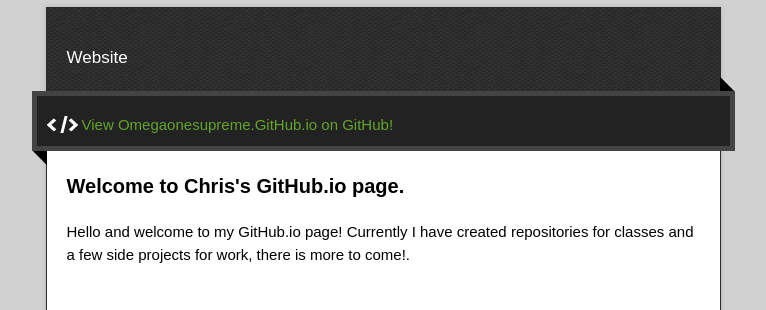
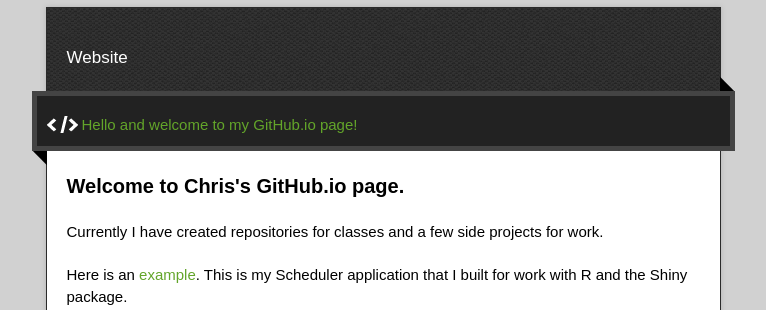
Before and after one commit to OmegaOneSupreme/OmegaOneSupreme.github.io, a plain HTML site: page index.html in a window 1280 px wide. Shown: the part 64-374 px from the top of the page, without its empty margins (257-1023 px from the left). Drawn offline with nearby package versions, Linux system fonts and the light colour scheme.

Commit message:
Update index.html

```diff
--- a/index.html
+++ b/index.html
@@ -29,7 +29,7 @@
       <div id="main" role="main">
         <div class="download-bar">
         <div class="inner">
-          <a href="https://github.com/OmegaOneSupreme" class="code">View Omegaonesupreme.GitHub.io on GitHub!</a>
+          <a href="https://github.com/OmegaOneSupreme" class="code">Hello and welcome to my GitHub.io page!</a>
         </div>
         <span class="blc"></span><span class="trc"></span>
         </div>
@@ -37,10 +37,10 @@
           <h3>
 <a id="welcome-to-github-pages" class="anchor" href="#welcome-to-github-pages" aria-hidden="true"><span aria-hidden="true" class="octicon octicon-link"></span></a>Welcome to Chris's GitHub.io page.</h3>
 
-<p>Hello and welcome to my GitHub.io page!  Currently I have created repositories for classes and a few side projects for
-work, there is more to come!.</p>
+<p>Currently I have created repositories for classes and a few side projects for
+work.</p>
 
-
+<p>Here is an <a href="https://pages.github.com/">example</a>.  This is my Scheduler application that I built for work with R and the Shiny package.</p>
 <!--<h3>
 <a id="authors-and-contributors" class="anchor" href="#authors-and-contributors" aria-hidden="true"><span aria-hidden="true" class="octicon octicon-link"></span></a>Authors and Contributors</h3>
 
```
